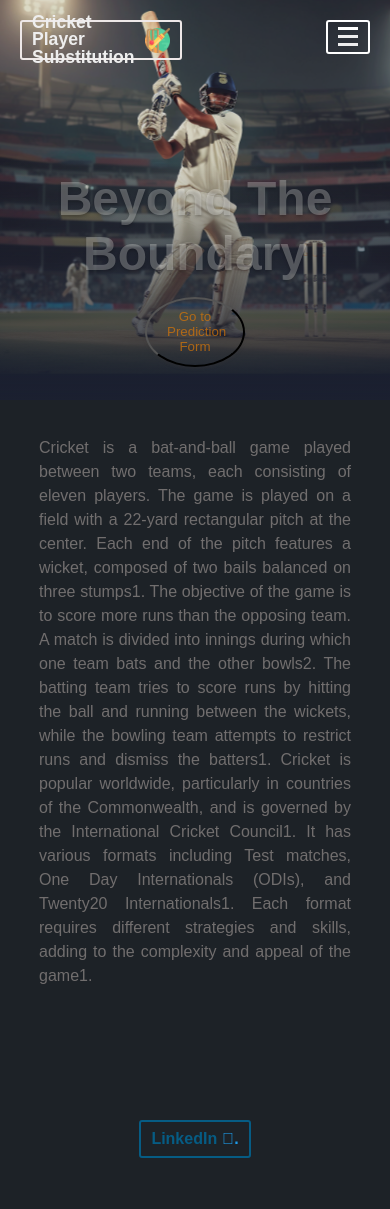
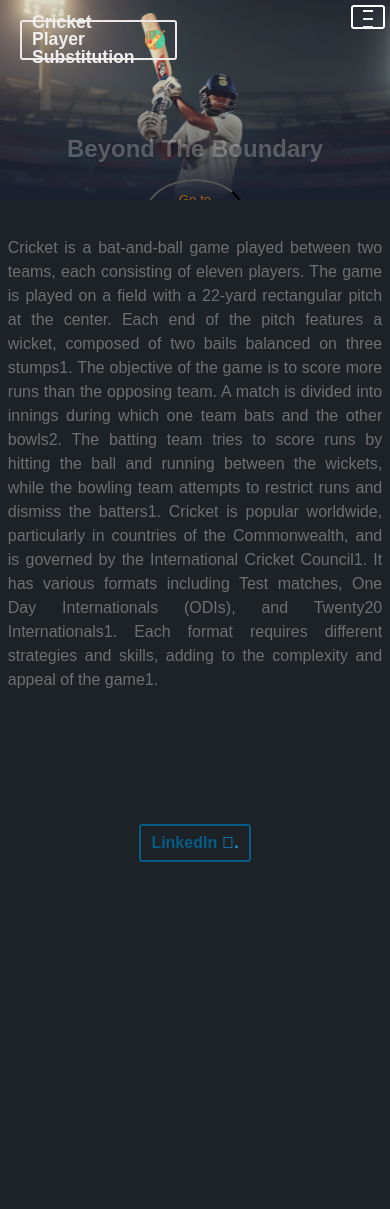
Before and after one commit to Pranavkumar2601/BeyondTheBoundary, a Flask app: page / in a window 390 px wide. After the commit the page ends 862 px from the top, so only its background shows below. Run offline with Flask 2, Linux system fonts and the light colour scheme; parts of the project's set-up code (start-up, migrations or seed data) failed here and were passed over.

Commit message:
Updating

```diff
--- a/app.py
+++ b/app.py
@@ -1,80 +1,84 @@
-import pandas as pd
-from flask import Flask, render_template, request, redirect, url_for
-import joblib
-import ipywidgets as widgets
-from IPython.display import display
+# import pandas as pd
+# from flask import Flask, render_template, request, redirect, url_for
+# import joblib
+# import ipywidgets as widgets
+# from IPython.display import display
 
-app = Flask(__name__)
+# app = Flask(__name__)
 
 
-dataset = pd.read_csv("Odi_bating.csv")
+# dataset = pd.read_csv("Odi_bating.csv")
 
-dataset['HS'] = dataset['HS'].str.replace('*', '')
+# dataset['HS'] = dataset['HS'].str.replace('*', '')
 
-# Convert 'HS' column to numeric, errors='coerce' will replace non-numeric values with NaN
-dataset['HS'] = pd.to_numeric(dataset['HS'], errors='coerce')
+# # Convert 'HS' column to numeric, errors='coerce' will replace non-numeric values with NaN
+# dataset['HS'] = pd.to_numeric(dataset['HS'], errors='coerce')
 
-# Replace NaN values with 0
-dataset['HS'].fillna(0, inplace=True)
+# # Replace NaN values with 0
+# dataset['HS'].fillna(0, inplace=True)
 
 
-# Load the trained KNN model
-knn_model = joblib.load('model.pkl')
+# # Load the trained KNN model
+# knn_model = joblib.load('model.pkl')
 
-def get_recommendation(player_name, opposition_team):
-    # Filter the dataset to get player performances against the specified opposition team
-    player_performance = dataset[(dataset['Player Name'] == player_name) & (dataset['Opposition Team'] == opposition_team)]
+# def get_opposition_teams():
+#     # Retrieve unique opposition team names from the dataset
+#     opposition_teams = dataset['Opposition Team'].unique()
+#     return opposition_teams
 
-    if player_performance.empty:
-        return "No data available for the specified player and opposition team", ""
+# def get_recommendation(player_name, opposition_team):
+#     # Filter the dataset to get player performances against the specified opposition team
+#     player_performance = dataset[(dataset['Player Name'] == player_name) & (dataset['Opposition Team'] == opposition_team)]
 
-    # Assuming you have performed any necessary feature extraction and preprocessing
-    # Extract features from player_performance to use as input for the model
-    # For illustration purposes, let's say you want to use the specified features
-    selected_features = ['Runs', 'HS', 'Ave', 'SR', '100', '50', '4s', '6s']
-    features = player_performance[selected_features].values
-
-    # Make prediction using the trained model
-    predicted_player = knn_model.predict(features)
-
-    # For now, let's just return the predicted player without any reasoning
-    return predicted_player[0], "Recommended based on the trained model"
+#     if player_performance.empty:
+#         return "No data available for the specified player and opposition team", ""
 
 
-@app.route('/')
-def home():
-    return render_template('home.html')
+#     selected_features = ['Runs', 'HS', 'Ave', 'SR', '100', '50', '4s', '6s']
+#     features = player_performance[selected_features].values
+
+#     # Make prediction using the trained model
+#     predicted_player = knn_model.predict(features)
 
 
-@app.route('/form', methods=['GET', 'POST'])
-def form():
-    if request.method == 'POST':
-        # Retrieve form data
-        player_name = request.form['player_name']
-        opposition_team = request.form['opposition_team']
-
-        # Perform prediction
-        recommended_player, reason = get_recommendation(player_name, opposition_team)
-
-        # Redirect to result page with prediction
-        return redirect(url_for('result', player=recommended_player, reason=reason))
-    return render_template('form.html')
+#     return predicted_player[0], "Recommended based on the trained model"
 
 
-@app.route('/result')
-def result():
-    player = request.args.get('player')
-    reason = request.args.get('reason')
-    return render_template('result.html', player=player, reason=reason)
+# @app.route('/')
+# def home():
+#     return render_template('home.html')
 
 
-if __name__ == '__main__':
-    app.run(debug=True)
+# @app.route('/form', methods=['GET', 'POST'])
+# def form():
+#     if request.method == 'POST':
+#         # Retrieve form data
+#         player_name = request.form['player_name']
+#         opposition_team = request.form['opposition_team']
+
+#         # Perform prediction
+#         recommended_player, reason = get_recommendation(player_name, opposition_team)
+
+#         # Redirect to result page with prediction
+#         return redirect(url_for('result', player=recommended_player, reason=reason))
+#     return render_template('form.html')
+
+
+
+# @app.route('/result')
+# def result():
+#     player = request.args.get('player')
+#     reason = request.args.get('reason')
+#     return render_template('result.html', player=player, reason=reason)
+
+
+# if __name__ == '__main__':
+#     app.run(debug=True)
 
 
 
 
-##### using javaScript  susbstittution
+#### using javaScript  susbstittution
 # from flask import Flask, render_template, request, redirect, url_for
 # import pandas as pd
 # import joblib
@@ -129,5 +133,201 @@ if __name__ == '__main__':
 
 
 
-# # if __name__ == '__main__':
-# #     app.run(debug=True)
+# if __name__ == '__main__':
+#     app.run(debug=True)
+
+
+#####################################cheking function
+# import pandas as pd
+# from flask import Flask, render_template, request, redirect, url_for
+# import joblib
+
+# app = Flask(__name__)
+
+# # Load dataset
+# dataset = pd.read_csv("Odi_bating.csv")
+
+# # Load the trained KNN model
+# knn_model = joblib.load('model.pkl')
+
+# def get_opposition_teams():
+#     # Retrieve unique opposition team names from the dataset
+#     opposition_teams = dataset['Opposition Team'].unique()
+#     return opposition_teams
+
+# def get_recommendation(player_name, opposition_team):
+#     # Filter the dataset to get player performances against the specified opposition team
+#     player_performance = dataset[(dataset['Player Name'] == player_name) & (dataset['Opposition Team'] == opposition_team)]
+
+#     if player_performance.empty:
+#         return "No data available for the specified player and opposition team", ""
+
+#     selected_features = ['Runs', 'HS', 'Ave', 'SR', '100', '50', '4s', '6s']
+#     features = player_performance[selected_features].values
+
+#     # Make prediction using the trained model
+#     predicted_player = knn_model.predict(features)
+
+#     return predicted_player[0], "Recommended based on the trained model"
+
+# @app.route('/')
+# def home():
+#     return render_template('home.html', opposition_teams=get_opposition_teams())
+
+# @app.route('/form', methods=['GET', 'POST'])
+# def form():
+#     if request.method == 'POST':
+#         # Retrieve form data
+#         player_name = request.form['player_name']
+#         opposition_team = request.form['opposition_team']
+
+#         # Perform prediction
+#         recommended_player, reason = get_recommendation(player_name, opposition_team)
+
+#         # Redirect to result page with prediction
+#         return redirect(url_for('result', player=recommended_player, reason=reason))
+#     return render_template('form.html', opposition_teams=get_opposition_teams())
+
+# @app.route('/result')
+# def result():
+#     player = request.args.get('player')
+#     reason = request.args.get('reason')
+#     return render_template('result.html', player=player, reason=reason)
+
+# if __name__ == '__main__':
+#     app.run(debug=True)
+
+
+########### Model Checkig
+# import pandas as pd
+# from flask import Flask, render_template, request, redirect, url_for
+# import joblib
+
+# app = Flask(__name__)
+
+# # Load dataset
+# dataset = pd.read_csv("Odi_bating.csv")
+
+# # Load the trained KNN model
+# knn_model = joblib.load('model.pkl')
+
+# def get_opposition_teams():
+#     # Retrieve unique opposition team names from the dataset
+#     opposition_teams = dataset['Opposition Team'].unique()
+#     return opposition_teams
+
+# def get_recommendation(player_name, opposition_team):
+#     # Filter the dataset to get player performances against the specified opposition team
+#     player_performance = dataset[(dataset['Player Name'] == player_name) & (dataset['Opposition Team'] == opposition_team)]
+
+#     if player_performance.empty:
+#         return "No data available for the specified player and opposition team", ""
+
+#     selected_features = ['Runs', 'HS', 'Ave', 'SR', '100', '50', '4s', '6s']
+#     features = player_performance[selected_features].values
+
+#     # Make prediction using the trained model
+#     predicted_player = knn_model.predict(features)
+
+#     return predicted_player[0], "Recommended based on the trained model"
+
+# @app.route('/')
+# def home():
+#     return render_template('home.html', opposition_teams=get_opposition_teams())
+
+# @app.route('/form', methods=['GET', 'POST'])
+# def form():
+#     if request.method == 'POST':
+#         # Retrieve form data
+#         player_name = request.form['player_name']
+#         opposition_team = request.form['opposition_team']
+
+#         # Perform prediction
+#         recommended_player, reason = get_recommendation(player_name, opposition_team)
+
+#         # Redirect to result page with prediction
+#         return redirect(url_for('result', player=recommended_player, reason=reason))
+#     return render_template('form.html', opposition_teams=get_opposition_teams())
+
+# @app.route('/result')
+# def result():
+#     player = request.args.get('player')
+#     reason = request.args.get('reason')
+#     return render_template('result.html', player=player, reason=reason)
+
+# if __name__ == '__main__':
+#     app.run(debug=True)
+
+
+import pandas as pd
+from flask import Flask, render_template, request, redirect, url_for
+import joblib
+
+app = Flask(__name__)
+
+# Load dataset
+dataset = pd.read_csv("Odi_bating.csv")
+dataset['HS'] = dataset['HS'].str.replace('*', '')
+
+# # Convert 'HS' column to numeric, errors='coerce' will replace non-numeric values with NaN
+dataset['HS'] = pd.to_numeric(dataset['HS'], errors='coerce')
+
+# # Replace NaN values with 0
+dataset['HS'].fillna(0, inplace=True)
+
+# Load the trained KNN model
+knn_model = joblib.load('model.pkl')
+
+def get_opposition_teams():
+    # Retrieve unique opposition team names from the dataset
+    opposition_teams = dataset['Opposition Team'].unique()
+    return opposition_teams
+
+def get_player_names():
+    # Retrieve unique player names from the dataset
+    player_names = dataset['Player Name'].unique()
+    return player_names
+
+
+def get_recommendation(player_name, opposition_team):
+    # Filter the dataset to get player performances against the specified opposition team
+    player_performance = dataset[(dataset['Player Name'] == player_name) & (dataset['Opposition Team'] == opposition_team)]
+
+    if player_performance.empty:
+        return "No data available for the specified player and opposition team", ""
+
+    selected_features = ['Runs', 'HS', 'Ave', 'SR', '100', '50', '4s', '6s']
+    features = player_performance[selected_features].values
+
+    # Make prediction using the trained model
+    predicted_player = knn_model.predict(features)
+
+    return predicted_player[0], "Recommended based on the trained model"
+
+@app.route('/')
+def home():
+    return render_template('home.html', opposition_teams=get_opposition_teams(), player_names=get_player_names())
+
+
+@app.route('/form', methods=['GET', 'POST'])
+def form():
+    if request.method == 'POST':
+        # Retrieve form data
+        player_name = request.form['player_name']
+        opposition_team = request.form['opposition_team']
+
+        # Perform prediction
+        recommended_player, reason = get_recommendation(player_name, opposition_team)
+
+        # Redirect to result page with prediction
+        return redirect(url_for('result', player=recommended_player, reason=reason))
+    return render_template('form.html', opposition_teams=get_opposition_teams(), player_names=get_player_names())
+
+@app.route('/result')
+def result():
+    player = request.args.get('player')
+    reason = request.args.get('reason')
+    return render_template('result.html', player=player, reason=reason)
+
+if __name__ == '__main__':
+    app.run(debug=True)
--- a/static/css/index.css
+++ b/static/css/index.css
@@ -204,3 +204,74 @@ p {
   padding-left: 5px;
   color: rgb(30, 156, 235);
 }
+
+/* Original CSS rules */
+
+/* Add new rules for responsiveness */
+
+@media screen and (max-width: 768px) {
+  .header {
+    height: 30vw;
+    min-height: 250px;
+    max-height: 350px;
+  }
+
+  .logo img {
+    width: 20px;
+    height: 20px;
+  }
+
+  .menu {
+    width: 30px;
+    height: 20px;
+    right: 10px;
+    top: 10px;
+  }
+
+  .menu:after {
+    width: 15px;
+    height: 2px;
+    top: 3px;
+  }
+
+  h1 {
+    font-size: 2rem;
+  }
+
+  .info {
+    padding: 10% 5% 0 5%;
+  }
+
+  .content {
+    padding: 5% 5%;
+  }
+}
+
+@media screen and (max-width: 480px) {
+  .header {
+    height: 40vw;
+    min-height: 200px;
+    max-height: 300px;
+  }
+
+  .menu {
+    right: 5px;
+    top: 5px;
+  }
+
+  .menu:after {
+    width: 10px;
+  }
+
+  h1 {
+    font-size: 1.5rem;
+  }
+
+  .info {
+    padding: 10% 2% 0 2%;
+  }
+
+  .content {
+    padding: 5% 2%;
+  }
+}
```
Also changed, not shown: static/css/style.css (+34 -7 lines), templates/form.html (+105 -1 lines), 1 other file.
